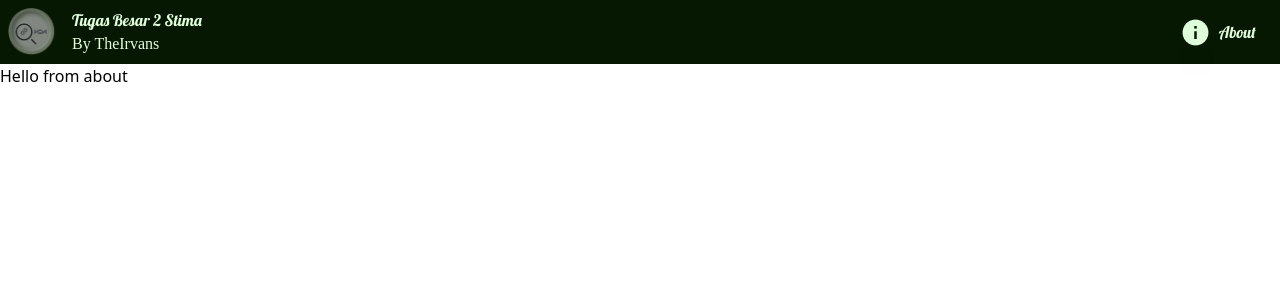
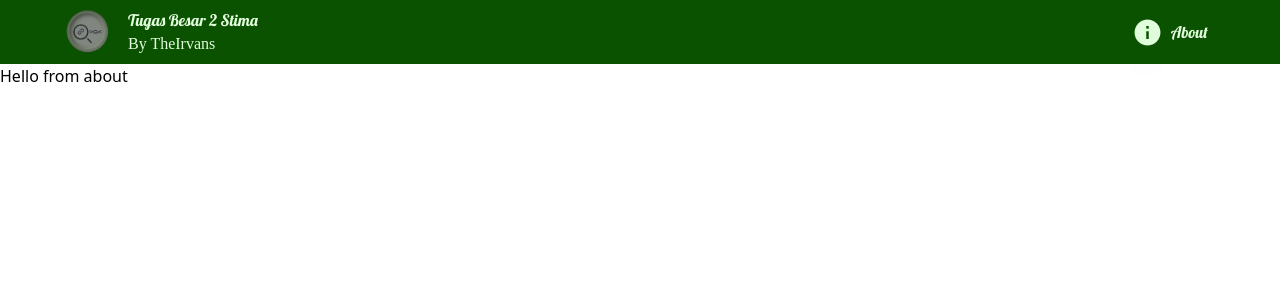
Before and after one commit to Yusufarsan/Tubes2_TheIrvans, a React (Vite) app in the folder src/frontend/: page /about in a window 1280 px wide. Shown: the top 300 px of the page. Built offline with nearby package versions, Linux system fonts and the light colour scheme; a web font is replaced by a local one.

Commit message:
navbar fix

```diff
--- a/src/frontend/src/routes/__root.tsx
+++ b/src/frontend/src/routes/__root.tsx
@@ -5,26 +5,29 @@ const Navbar = () => {
   return (
     <div>
       <div
-        className="shadow-inner-2xl  flex flex-row justify-between bg-background p-2 font-Lobster text-foreground transition-opacity duration-500 ease-in-out"
+        className="shadow-inner-2xl  flex flex-row justify-between bg-primary font-Lobster  text-foreground transition-opacity duration-500 ease-in-out"
         data-replace='{ "opacity-0": "opacity-100" }'
       >
-        <Link to="/" className="hover:font-bold">
-          <div className="flex flex-row">
+        <Link to="/" className="ml-14 p-2">
+          <div className="flex flex-row transition hover:scale-90 active:scale-75">
             <img
-              className=" flex w-12 items-center"
+              className=" flex w-12  scale-90 items-center"
               src="/logo.png"
               alt="logo"
             />
             <div>
-              <div className="ml-4">
+              <div className="ml-4 ">
                 <div>Tugas Besar 2 Stima</div>
-                <div className=" flex font-Akaya">By TheIrvans</div>
+                <div className=" flex font-Akaya  ">By TheIrvans</div>
               </div>
             </div>
           </div>
         </Link>
 
-        <Link to="/about" className="flex hover:font-bold ">
+        <Link
+          to="/about"
+          className="mr-14 flex transition hover:scale-90 active:scale-75"
+        >
           <div className="mr-4  flex items-center">
             <img src="/info.png" alt="info logo" className="shadow-2xl" />
             <div className=" ml-2 shadow-2xl ">About</div>
```
